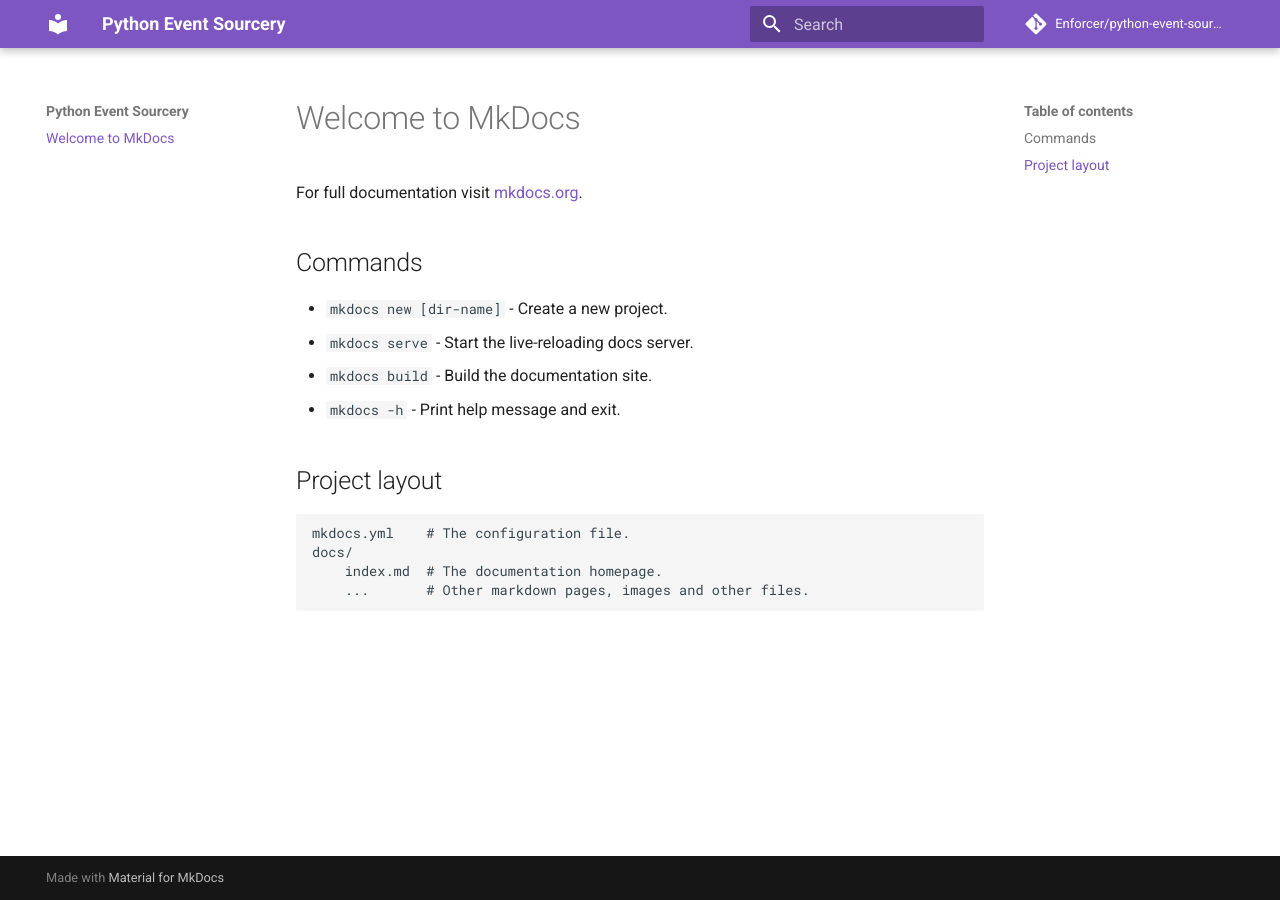
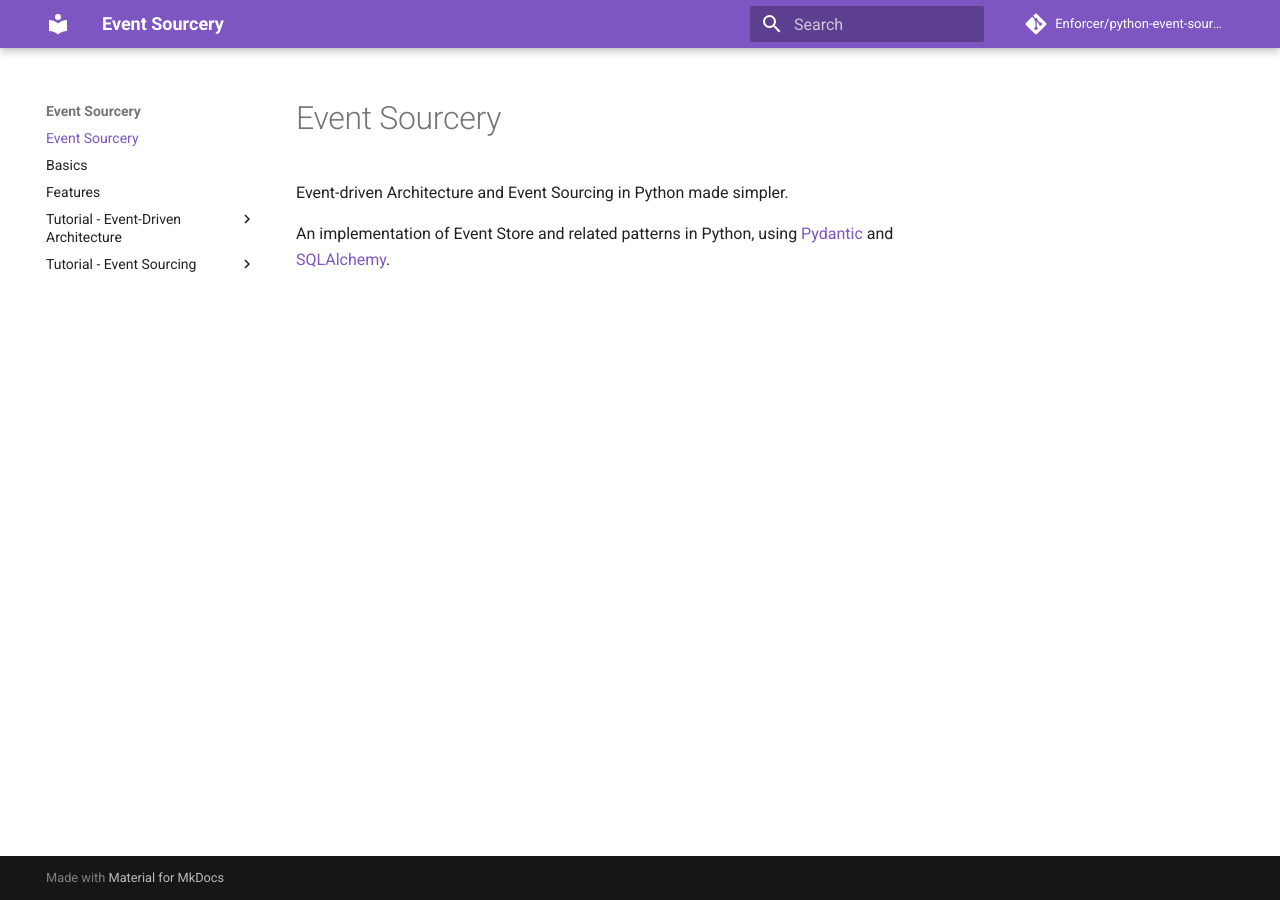
Before and after one commit to python-event-sourcery/python-event-sourcery, an MkDocs documentation site: the page built from docs/documentation/docs/index.md, in a window 1280 px wide. Built offline with MkDocs 1.6.1 and Material for MkDocs 9.7.7, drawn with Linux system fonts in a browser that asks for light colours; comment, search, counter and statistics services are not loaded.

Commit message:
Documentation - basics, v1

```diff
--- a/docs/documentation/docs/index.md
+++ b/docs/documentation/docs/index.md
@@ -1,17 +1,5 @@
-# Welcome to MkDocs
+# Event Sourcery
 
-For full documentation visit [mkdocs.org](https://www.mkdocs.org).
+Event-driven Architecture and Event Sourcing in Python made simpler.
 
-## Commands
-
-* `mkdocs new [dir-name]` - Create a new project.
-* `mkdocs serve` - Start the live-reloading docs server.
-* `mkdocs build` - Build the documentation site.
-* `mkdocs -h` - Print help message and exit.
-
-## Project layout
-
-    mkdocs.yml    # The configuration file.
-    docs/
-        index.md  # The documentation homepage.
-        ...       # Other markdown pages, images and other files.
+An implementation of Event Store and related patterns in Python, using [Pydantic](https://pydantic-docs.helpmanual.io/) and [SQLAlchemy](https://www.sqlalchemy.org/).
--- a/docs/documentation/mkdocs.yml
+++ b/docs/documentation/mkdocs.yml
@@ -1,7 +1,26 @@
-site_name: Python Event Sourcery
+site_name: Event Sourcery
 theme:
   name: material
   palette:
     primary: deep purple
 repo_url: https://github.com/Enforcer/python-event-sourcery/
 repo_name: Enforcer/python-event-sourcery
+nav:
+    - 'Event Sourcery': 'index.md'
+    - 'Basics': 'basics.md'
+    - 'Features': 'features.md'
+    - 'Tutorial - Event-Driven Architecture':
+        - 'Event-Driven Architecture - Intro': 'tutorial_eda/index.md'
+    - 'Tutorial - Event Sourcing':
+        - 'Event Sourcing - Intro': 'tutorial_event_sourcing/index.md'
+
+markdown_extensions:
+  - admonition
+  - attr_list
+  - md_in_html
+  - pymdownx.highlight:
+      anchor_linenums: true
+  - pymdownx.inlinehilite
+  - pymdownx.snippets
+  - pymdownx.superfences
+  - tables
```
Also changed, not shown: docs/documentation/docs/basics.md (added, +241 -0 lines), docs/documentation/docs/features.md (added, +23 -0 lines), docs/documentation/docs/tutorial_eda/index.md (added, +3 -0 lines), docs/documentation/docs/tutorial_event_sourcing/index.md (added, +3 -0 lines), docs/documentation/docs/res/eda_example.png (added), 1 other file.
